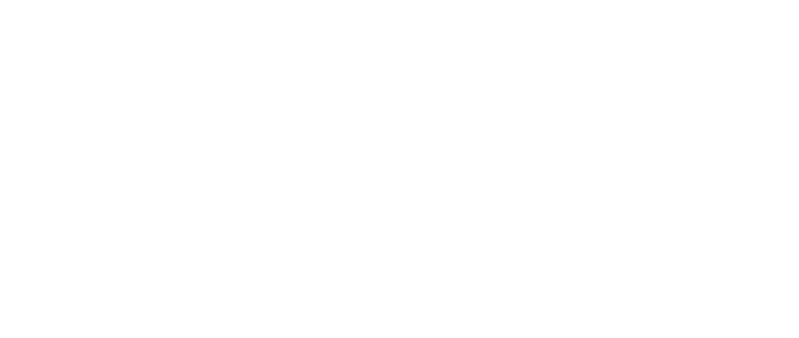
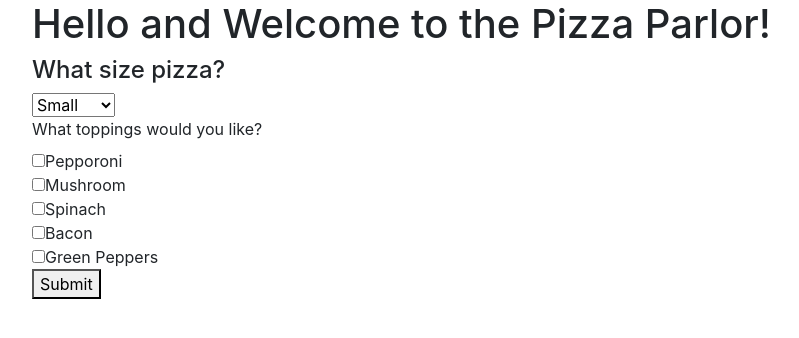
Before and after one commit to NoahNim/pizza-project, a plain HTML site: page index.html in a window 1280 px wide. Shown: the whole page, without its empty margins (53-852 px from the left). Drawn offline with Linux system fonts and the light colour scheme.

Commit message:
make html forms for user input

```diff
--- a/index.html
+++ b/index.html
@@ -8,6 +8,33 @@
     <title>Pizza!</title>
   </head>
   <body>
+    <div class="container">
 
+      <h1>Hello and Welcome to the Pizza Parlor!</h1>
+
+
+
+      <form id="pizza">
+        <h4>What size pizza?</h4>
+        <select id="pizza-size">
+          <option value="small" id="small">Small</option>
+          <option value="medium" id="medium">medium</option>
+          <option value="large" id="large">Large</option>
+        </select><br>
+        <label for="topping">What toppings would you like?</label><br>
+        <input type="checkbox" name="topping" value="Pepporoni" id="pepporoni">Pepporoni<br>
+        <input type="checkbox" name="topping" value="Mushroom" id="mushroom">Mushroom<br>
+        <input type="checkbox" name="topping" value="Spinach" id="spinach">Spinach<br>
+        <input type="checkbox" name="topping" value="Bacon" id="bacon">Bacon<br>
+        <input type="checkbox" name="topping" value="Green-Pepper" id="green-pepper">Green Peppers<br>
+        <button type="submit" name="button" id="submit">Submit</button>
+      </form>
+
+      <div id="pricing-info">
+
+      </div>
+
+
+    </div>
   </body>
 </html>
```
